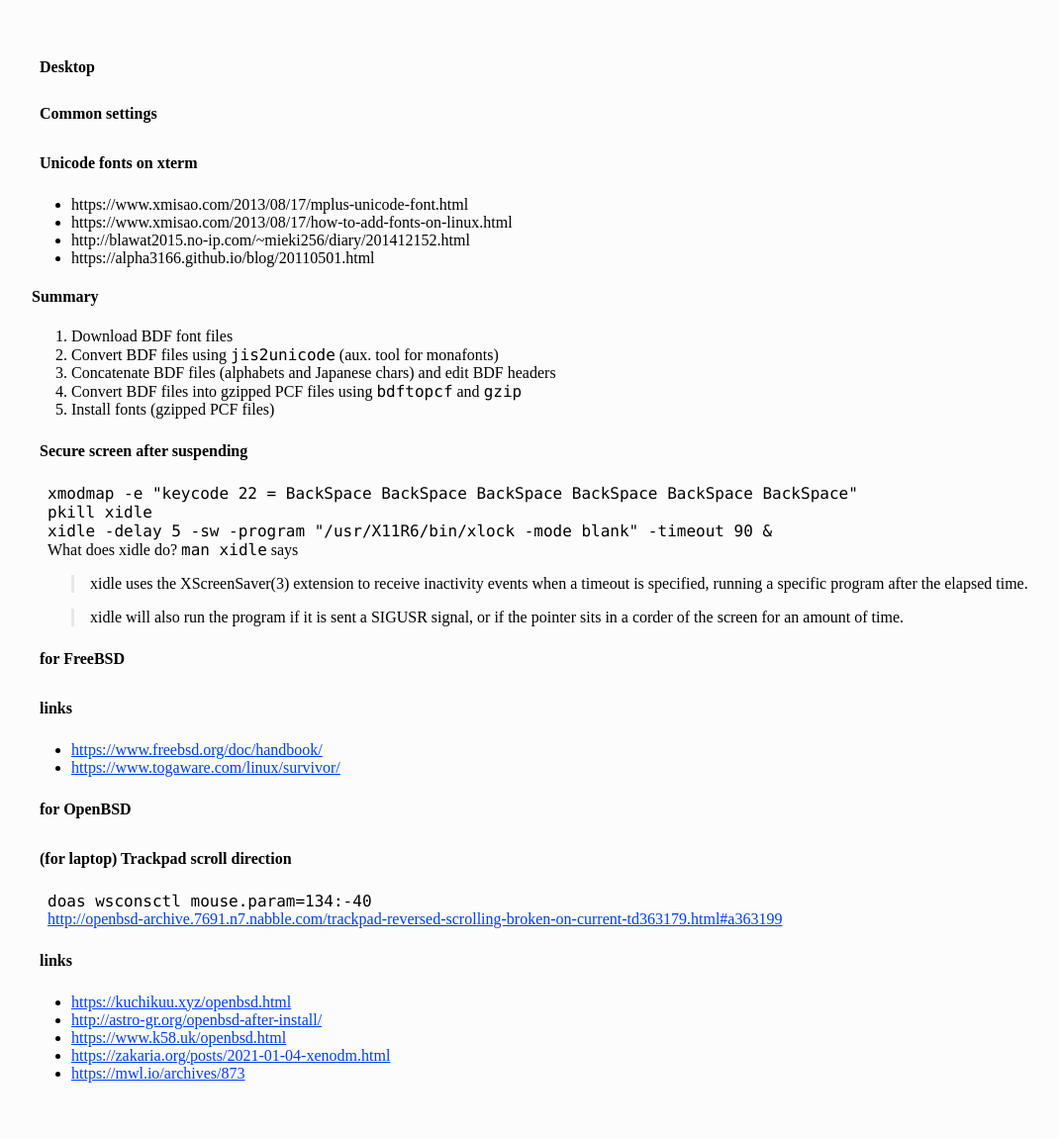
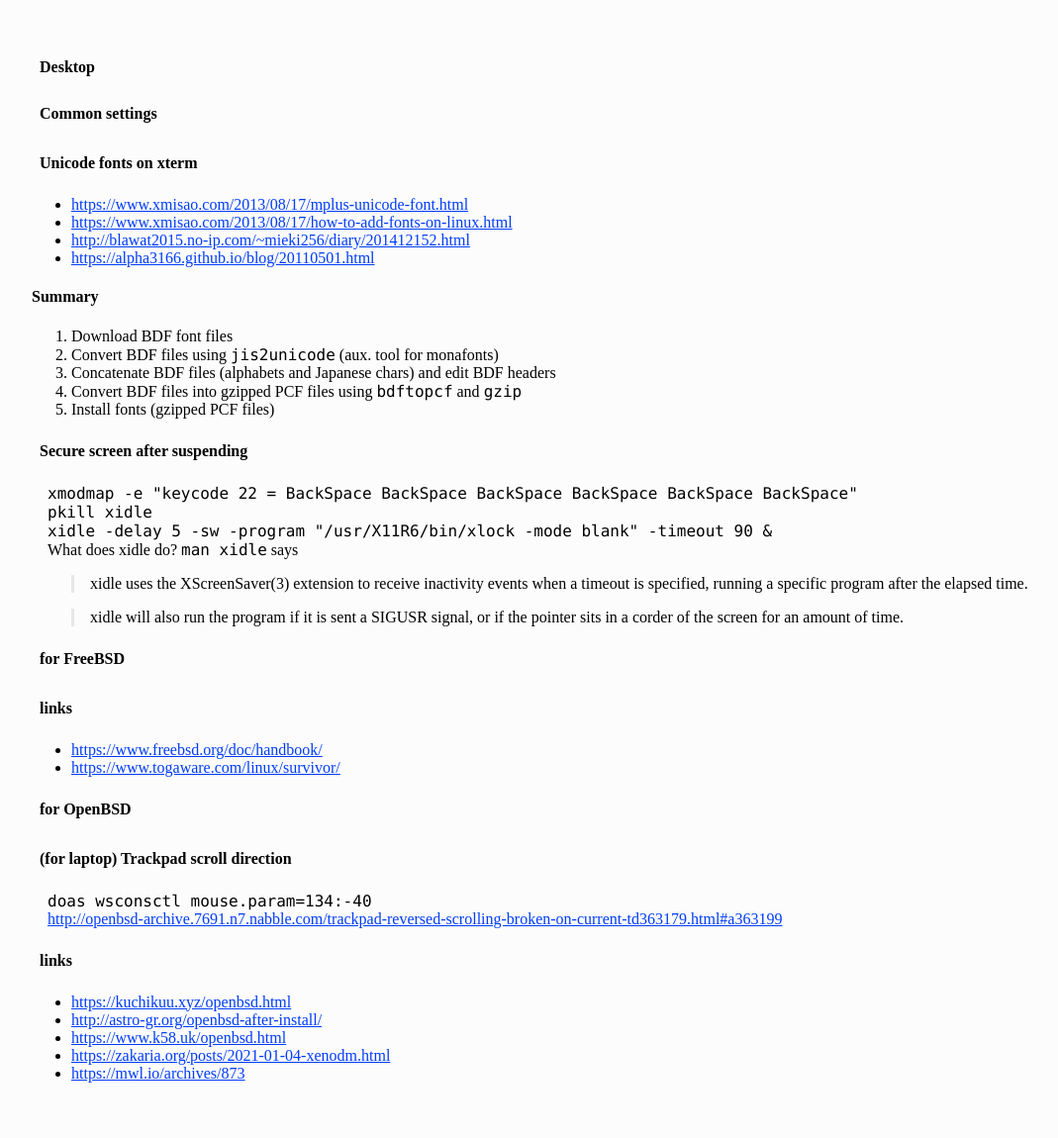
Before and after one commit to f6o/f6o.github.io, a Jekyll site: the page built from desktop.md, in a window 1280 px wide. Shown: the whole page at 99% size, without its empty margins (8-1077 px from the left). Built offline with Jekyll 4.4.1, drawn with Linux system fonts in a browser that asks for light colours; our own code applies the rules of GitHub Pages for plain Markdown files.

Commit message:
enable links

```diff
--- a/desktop.md
+++ b/desktop.md
@@ -9,10 +9,10 @@ tags: [software, page]
 
 ### Unicode fonts on xterm
 
-* https://www.xmisao.com/2013/08/17/mplus-unicode-font.html
-* https://www.xmisao.com/2013/08/17/how-to-add-fonts-on-linux.html
-* http://blawat2015.no-ip.com/~mieki256/diary/201412152.html
-* https://alpha3166.github.io/blog/20110501.html
+* <https://www.xmisao.com/2013/08/17/mplus-unicode-font.html>
+* <https://www.xmisao.com/2013/08/17/how-to-add-fonts-on-linux.html>
+* <http://blawat2015.no-ip.com/~mieki256/diary/201412152.html>
+* <https://alpha3166.github.io/blog/20110501.html>
 
 #### Summary
 
```
